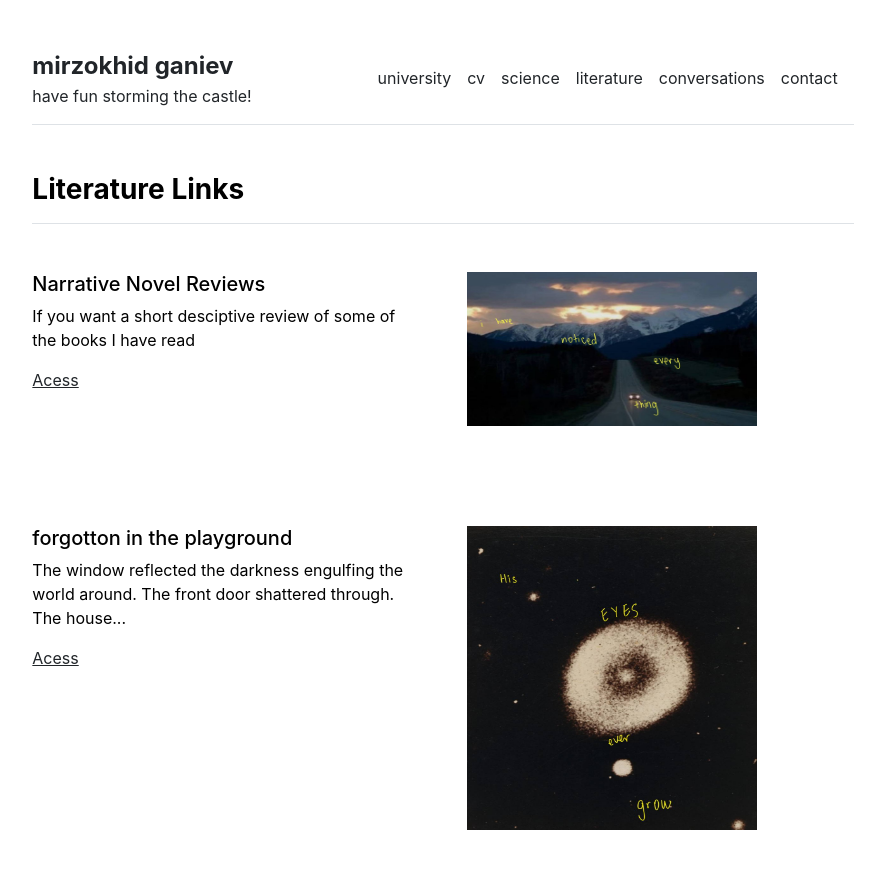
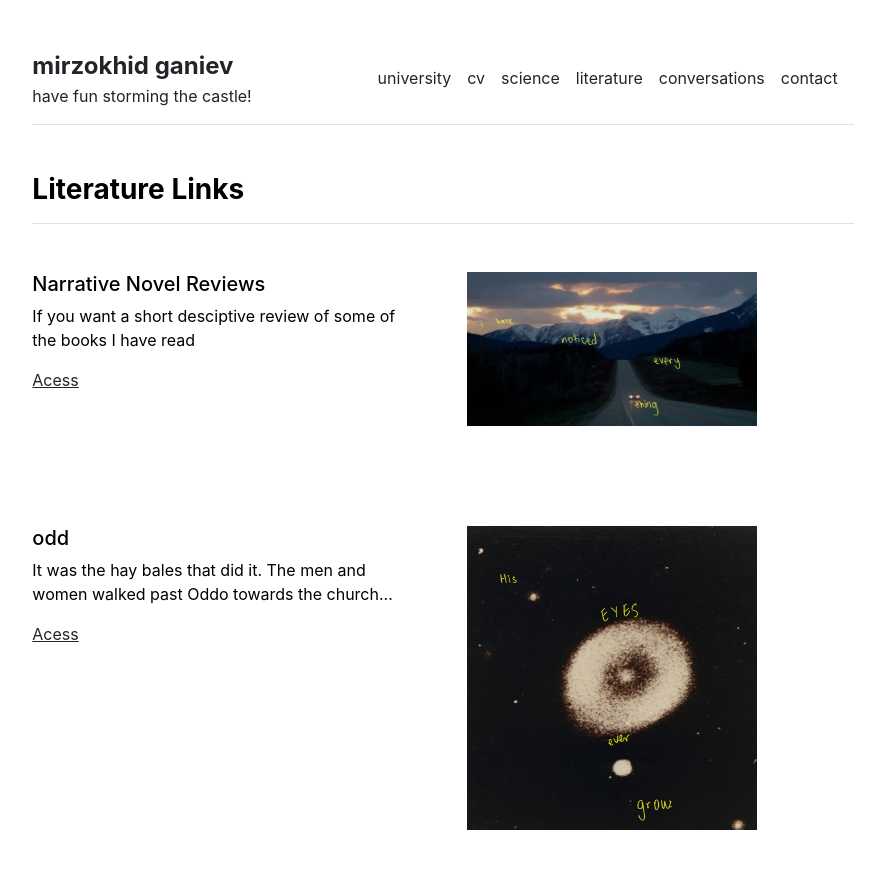
Before and after one commit to Mirzokhid/mirzokhid.github.io, a Jekyll site: the page built from literatures.md, in a window 1280 px wide and 900 px high. Shown: the top 869 px of the window, without its empty margins (197-1066 px from the left). Built offline with Jekyll 4.4.1, drawn with Linux system fonts in a browser that asks for light colours.

Commit message:
Update settings.yml

```diff
--- a/_data/settings.yml
+++ b/_data/settings.yml
@@ -38,8 +38,10 @@ science:
 
 literatures:
 - {name: 'Narrative Novel Reviews', image: 'lit_image', description: 'If you want a short desciptive review of some of the books I have read', url: 'book'}
+- {name: 'odd', image: 'playground_img', description: 'It was the hay bales that did it. The men and women walked past Oddo towards the church...', url: 'oddo'}
 - {name: 'forgotton in the playground', image: 'playground_img', description: 'The window reflected the darkness engulfing the world around. The front door shattered through. The house...', url: 'playground'}
 - {name: 'dead fish', image: 'dead_fish_img', description: 'dead fish, the fish is dead. the fish is dead, the head of the fish is dead. the head of the fish is not dead. the head is dead, it is alive, it is dead....', url: 'dead_fish'}
+
 
 book:
 - {name: 'The Sarah Book', author: 'Scott McClanahan', image: 'sarah_book'}
```
